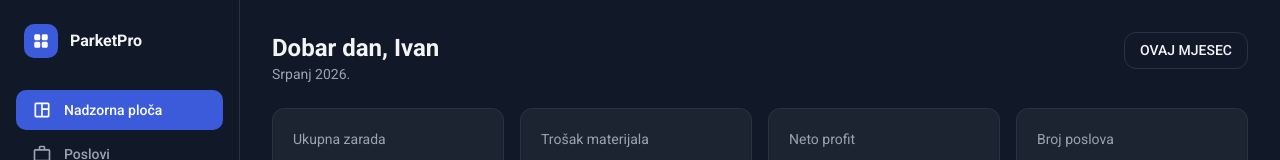
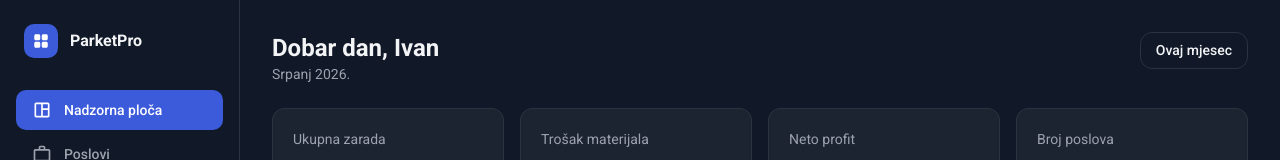
Before and after one commit to bernardkrehula/ProParket, a React (Vite) app: page / in a window 1280 px wide. Shown: the top 160 px of the page. Built offline with nearby package versions, Linux system fonts and the light colour scheme; no server answers; a web font is replaced by a local one.

Commit message:
style: add style on MuiButton

```diff
--- a/src/theme/theme.ts
+++ b/src/theme/theme.ts
@@ -34,6 +34,13 @@ const theme = createTheme({
         },
       },
     },
+    MuiButton: {
+      styleOverrides: {
+        root: {
+          textTransform: "none",
+        },
+      },
+    },
   },
 });
 
```
